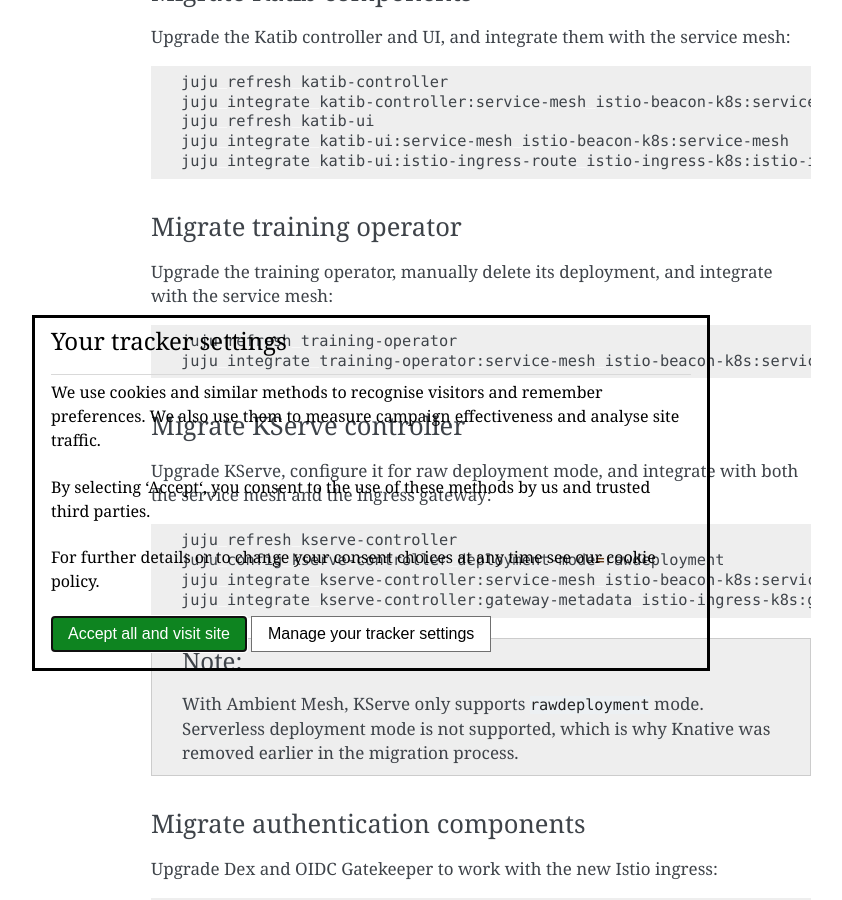
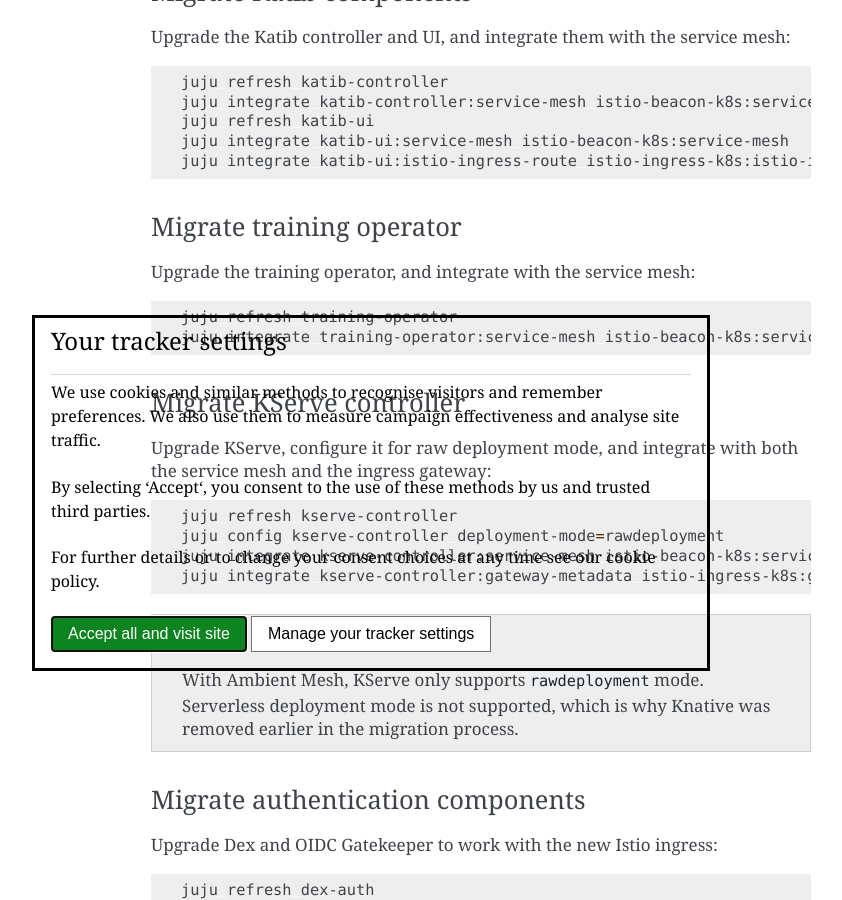
Before and after one commit to canonical/charmed-kubeflow-documentation, a Sphinx documentation site: the page built from docs/how-to/manage/migrate-ambient.rst, in a window 1280 px wide and 900 px high, scrolled down 2469 px. Shown: the whole window, without its empty margins (269-1111 px from the left). Built offline with Sphinx 7.4.7, drawn with Linux system fonts in a browser that asks for light colours.

Commit message:
update training

```diff
--- a/docs/how-to/manage/migrate-ambient.rst
+++ b/docs/how-to/manage/migrate-ambient.rst
@@ -121,7 +121,7 @@
 Migrate training operator
 ^^^^^^^^^^^^^^^^^^^^^^^^^^
 
-Upgrade the training operator, manually delete its deployment, and integrate with the service mesh:
+Upgrade the training operator, and integrate with the service mesh:
 
 .. code-block:: bash
 
```
